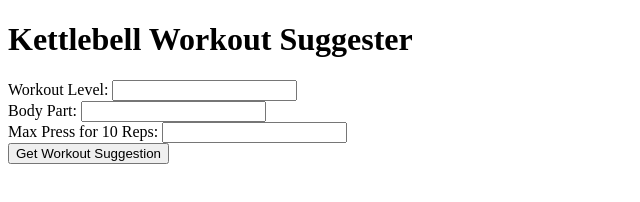
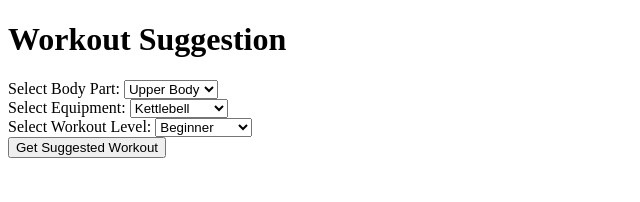
Before and after one commit to bibikon/workout, a plain HTML site: page index.html in a window 1280 px wide. Shown: the whole page, without its empty margins (0-640 px from the left). Drawn offline with Linux system fonts and the light colour scheme.

Commit message:
Add files via upload

```diff
--- a/index.html
+++ b/index.html
@@ -3,21 +3,36 @@
 <head>
     <meta charset="UTF-8">
     <meta name="viewport" content="width=device-width, initial-scale=1.0">
-    <title>Kettlebell Workout Suggester</title>
+    <title>Workout Suggestion</title>
 </head>
 <body>
-    <h1>Kettlebell Workout Suggester</h1>
+    <h1>Workout Suggestion</h1>
     <form action="/suggest_workout" method="post">
-        <label for="workout_level">Workout Level:</label>
-        <input type="text" id="workout_level" name="workout_level" required><br>
+        <label for="body_part">Select Body Part:</label>
+        <select name="body_part" id="body_part">
+            <option value="upper">Upper Body</option>
+            <option value="lower">Lower Body</option>
+            <option value="whole">Whole Body</option>
+        </select>
+        <br>
 
-        <label for="body_part">Body Part:</label>
-        <input type="text" id="body_part" name="body_part" required><br>
+        <label for="equipment">Select Equipment:</label>
+        <select name="equipment" id="equipment">
+            <option value="kettlebell">Kettlebell</option>
+            <option value="body_weight">Body Weight</option>
+            <!-- Add other equipment options as needed -->
+        </select>
+        <br>
 
-        <label for="max_press_10_reps">Max Press for 10 Reps:</label>
-        <input type="number" id="max_press_10_reps" name="max_press_10_reps" required><br>
+        <label for="workout_level">Select Workout Level:</label>
+        <select name="workout_level" id="workout_level">
+            <option value="beginner">Beginner</option>
+            <option value="intermediate">Intermediate</option>
+            <option value="advanced">Advanced</option>
+        </select>
+        <br>
 
-        <button type="submit">Get Workout Suggestion</button>
+        <button type="submit">Get Suggested Workout</button>
     </form>
 </body>
 </html>
```
